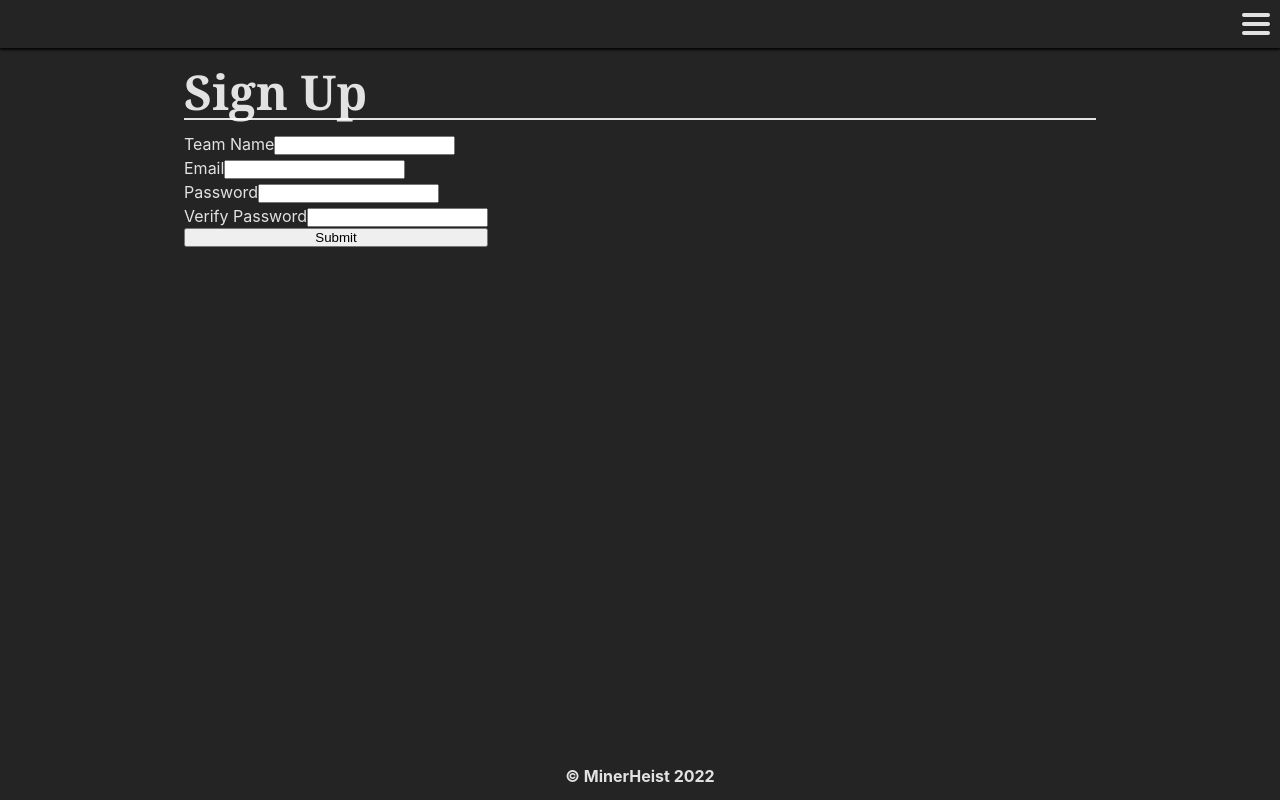
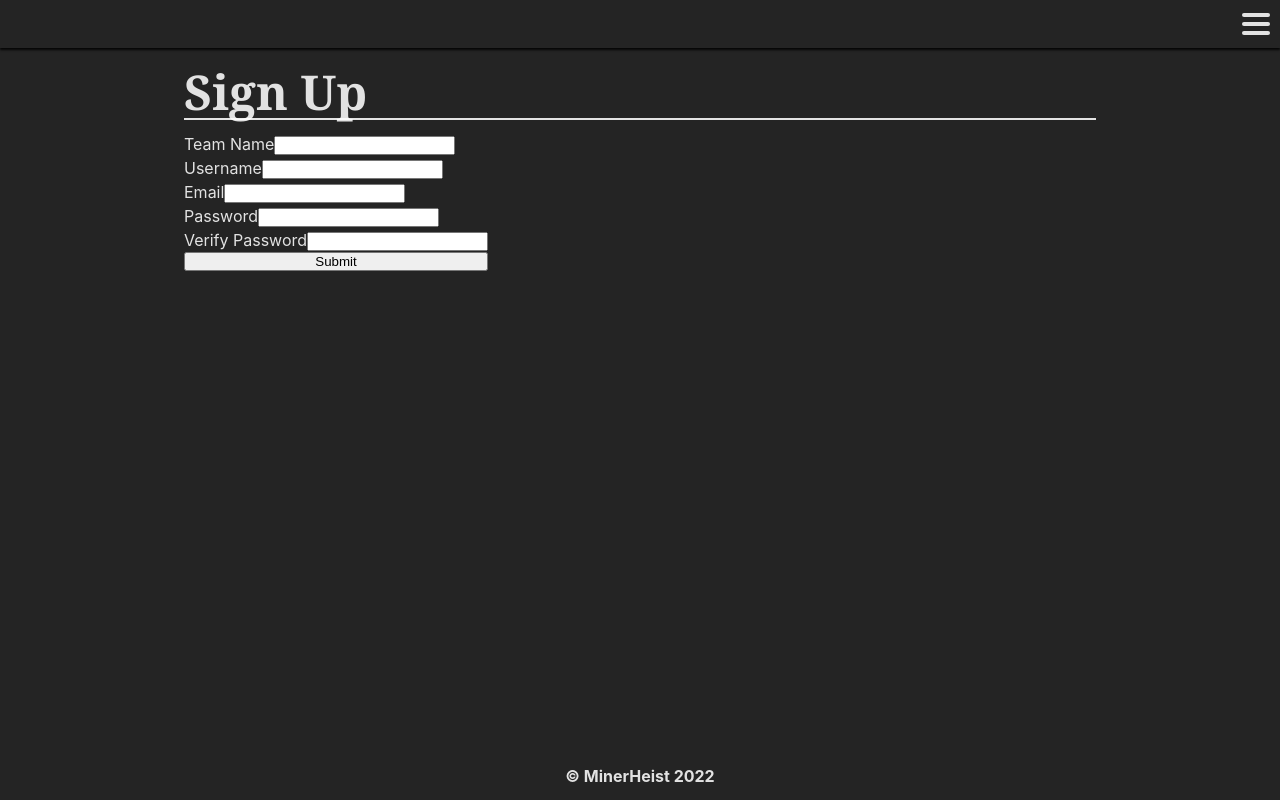
Before and after one commit to MinerHeist/MinerHeist-Frontend, a React (Vite) app: page /signup in a window 1280 px wide. Built offline with nearby package versions, Linux system fonts and the light colour scheme.

Commit message:
Add basic POST on signup page

```diff
--- a/package.json
+++ b/package.json
@@ -10,6 +10,7 @@
   },
   "dependencies": {
     "@types/node": "^18.6.3",
+    "axios": "^0.27.2",
     "nanoid": "^4.0.0",
     "react": "^18.2.0",
     "react-dom": "^18.2.0",
--- a/src/modules/pages/_Landing.tsx
+++ b/src/modules/pages/_Landing.tsx
@@ -1,3 +1,4 @@
+import { Link } from 'react-router-dom'
 import { ArticleContainer, ImageContainer } from '../components'
 import alice_1 from '../images/alice_1.jpg'
 import alice_2 from '../images/alice_2.jpg'
@@ -7,10 +8,13 @@ const Landing = (): JSX.Element => {
   return (
     <div className="page landing">
       <ArticleContainer title="Landing Page">
-        <form action="http://127.0.0.1:5173/signup" id="sign-up-button">
+        <form action="" id="sign-up-button">
+          <Link to='/signup'>
           <button type="submit" className="custom-button">
             Sign Up
           </button>
+          </Link>
+
         </form>
         <p>
           Lorem ipsum dolor sit amet consectetur, adipisicing elit. Harum quidem
--- a/src/modules/pages/_SignUp.tsx
+++ b/src/modules/pages/_SignUp.tsx
@@ -1,17 +1,39 @@
+import axios from 'axios'
 import { FormEvent, useState } from 'react'
 import { ArticleContainer } from '../components'
 
 const SignUp = (): JSX.Element => {
   const [team, setTeam] = useState('')
+  const [uname, setUname] = useState('')
   const [email, setEmail] = useState('')
   const [pass, setPass] = useState('')
   const [passVerify, setPassVerify] = useState('')
 
-  const handleSubmit = (e: FormEvent) => {
+  const handleSubmit = async (e: FormEvent) => {
     e.preventDefault()
     if (pass !== passVerify) {
-      alert('You did a fucky wucky')
+      alert('You did a fucky wucky\n(Your passwords do not match)')
+      return
     }
+
+    const headers = {
+      'Access-Control-Allow-Origin': '*',
+    }
+
+    const res = await axios.post('http://localhost:8000/api/team/', {
+      name: team,
+      hash: pass,
+    },
+    {headers})
+    const res2= await axios.post('http://localhost:8000/api/mem/', {
+      uname: uname,
+      is_owner: true,
+      hash: pass,
+      team: team,
+    },
+    {headers})
+
+    console.log(res.data)
   }
 
   return (
@@ -28,6 +50,15 @@ const SignUp = (): JSX.Element => {
             name="teamName"
             value={team}
             onChange={(e) => setTeam(e.target.value)}
+          />
+        </label>
+        <label>
+          Username
+          <input
+            type="text"
+            name="username"
+            value={uname}
+            onChange={(e) => setUname(e.target.value)}
           />
         </label>
         <label>
```
Also changed, not shown: 1 other file (tests, documents, lock files or other folders).
